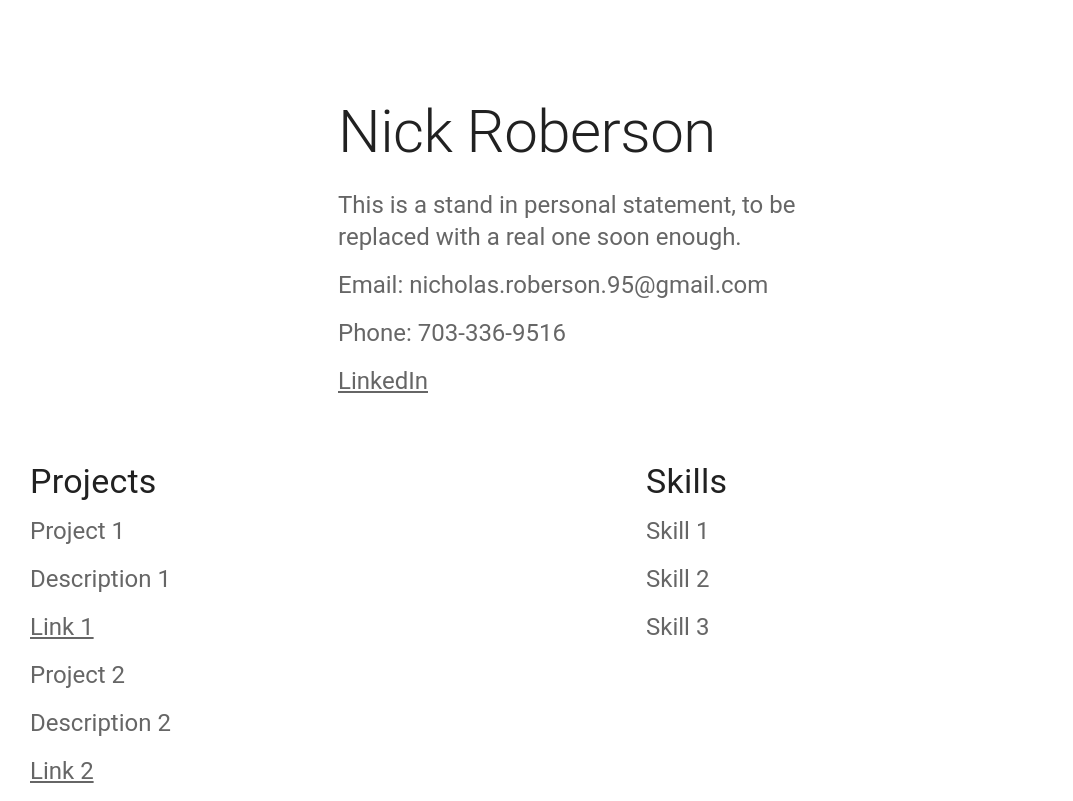
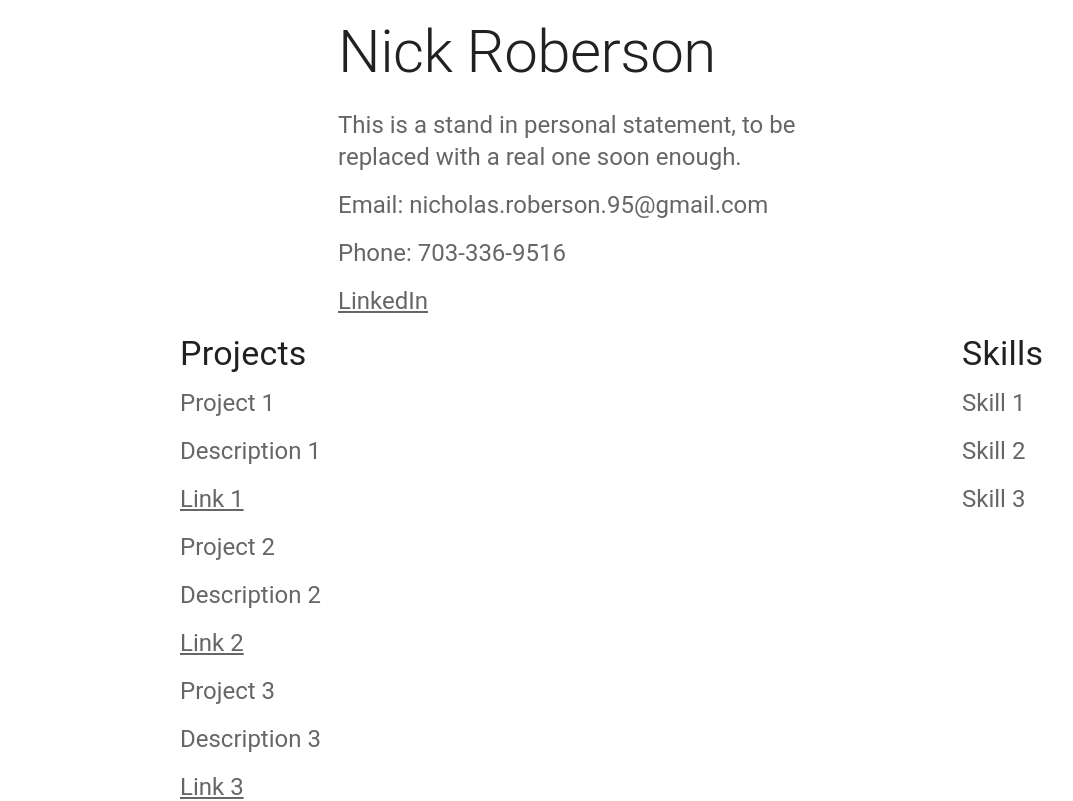
Before and after one commit to nick-roberson/nick-roberson.github.io, a React (Create React App) app in the folder my-app/: page / in a window 1280 px wide. Shown: the top 801 px of the page, without its empty margins (26-1099 px from the left). Built offline with nearby package versions, Linux system fonts and the light colour scheme.

Commit message:
update padding

```diff
--- a/my-app/src/App.tsx
+++ b/my-app/src/App.tsx
@@ -46,8 +46,10 @@ function App() {
 
   return (
     <div className="App">
-      <Box m={4}>
-        <Box sx={{ bgcolor: 'background.paper', pt: 8, pb: 6 }}>
+
+      <Box m={2}>
+
+        <Box sx={{ bgcolor: 'background.paper'}}>
           <Container maxWidth="sm">
             <Typography component="h1" variant="h2" align="left" color="text.primary" gutterBottom>
               {personalInfo.name}
@@ -71,7 +73,7 @@ function App() {
 
         <Grid container spacing={2} justifyContent="center">
 
-          <Grid item xs={6}>
+          <Grid item xs={9}>
             <Container maxWidth="sm">
               <Typography component="h2" variant="h4" align="left" color="text.primary" gutterBottom>
                 Projects
@@ -94,7 +96,7 @@ function App() {
             </Container>
           </Grid>
 
-          <Grid item xs={6}>
+          <Grid item xs={3}>
 
             <Container maxWidth="sm">
               <Typography component="h2" variant="h4" align="left" color="text.primary" gutterBottom>
```
